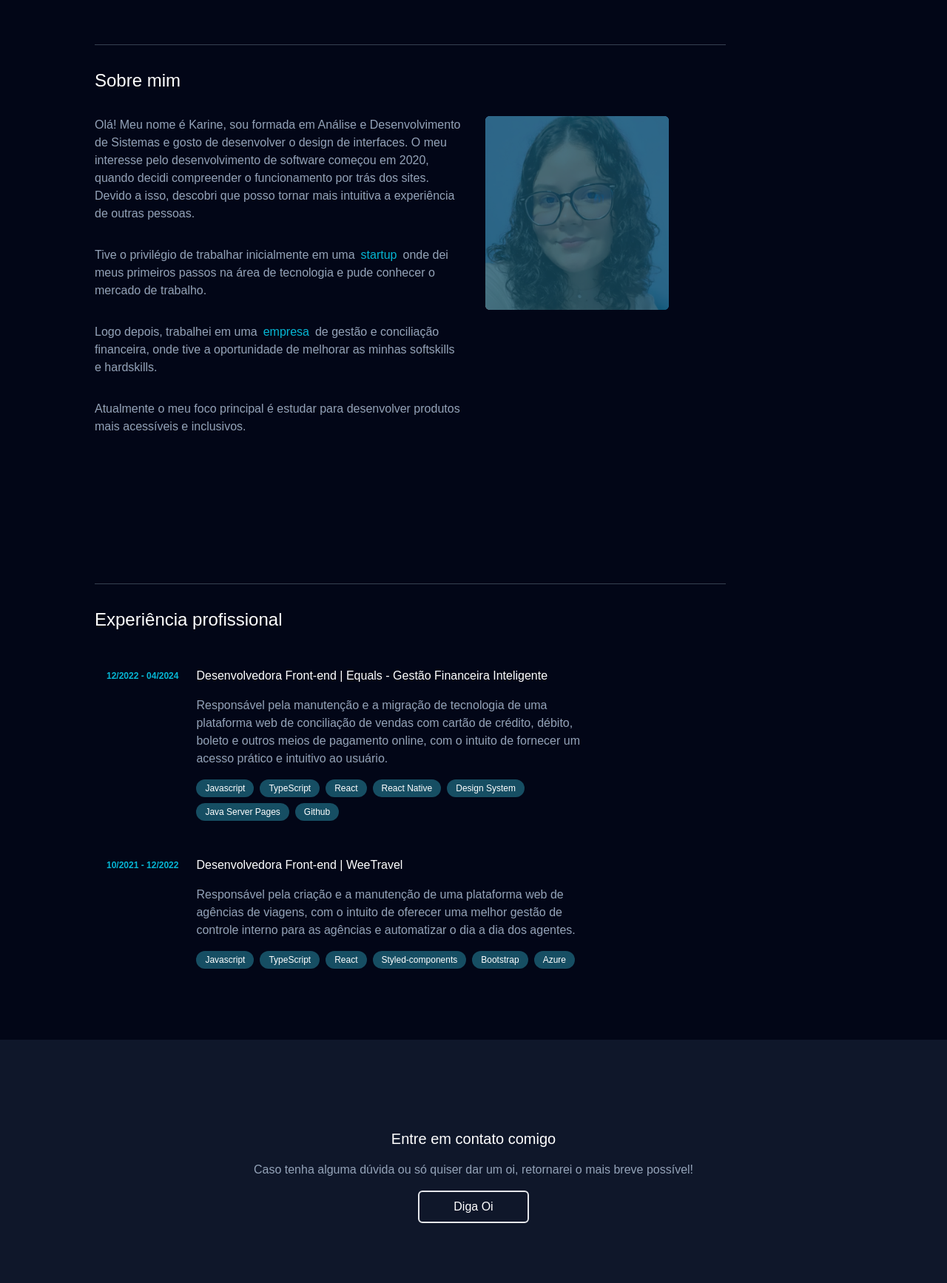
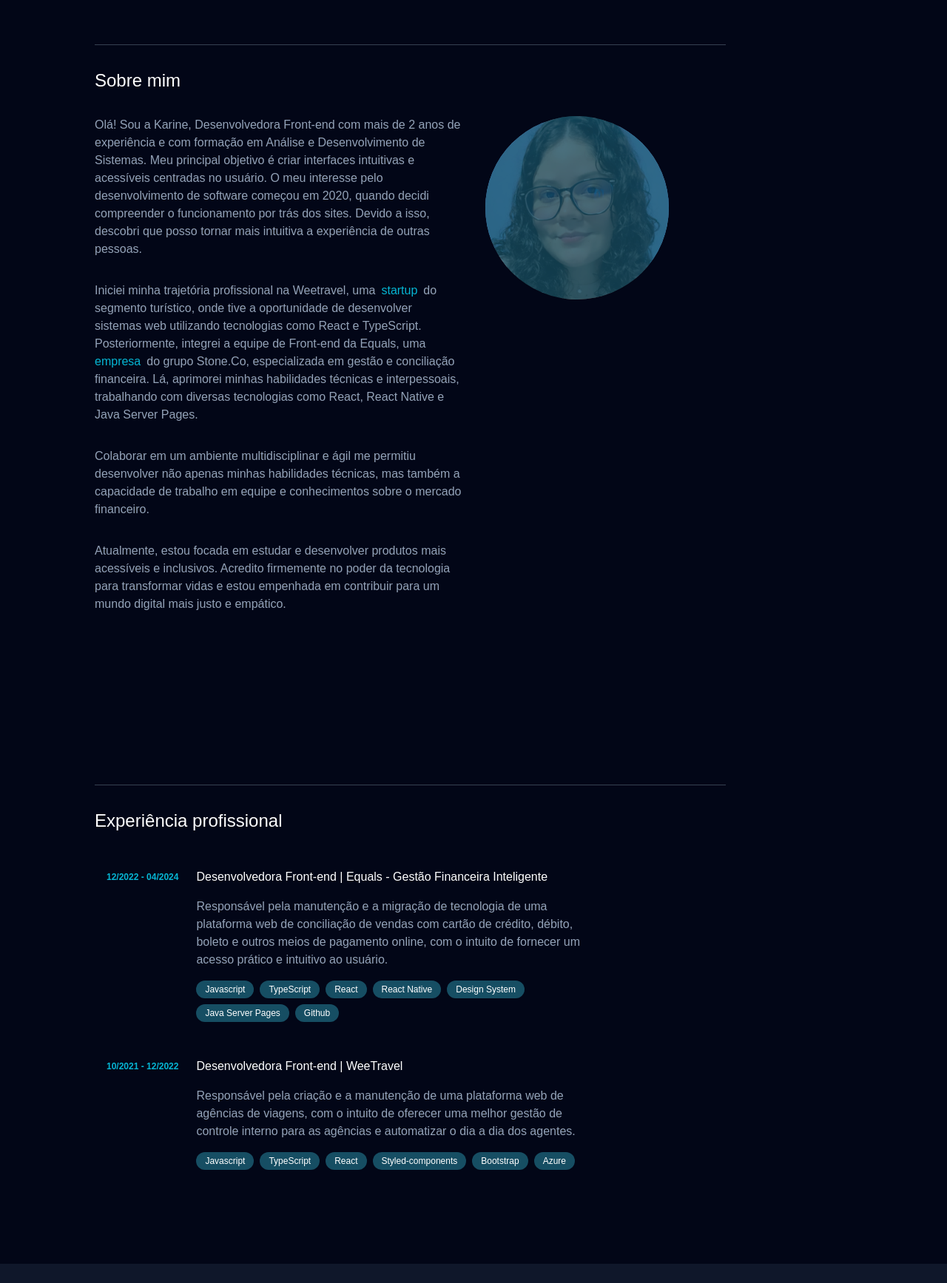
Before and after one commit to karinebrito/karinebrito.github.io, a React (Vite) app: page / in a window 1280 px wide. Shown: the part 945-2680 px from the top of the page at 74% size. Built offline with nearby package versions, Linux system fonts and the light colour scheme.

Commit message:
changing text and style

```diff
--- a/src/components/contact.tsx
+++ b/src/components/contact.tsx
@@ -33,7 +33,7 @@ const Contact = () => {
                     </p>
                 </div>
                 <div className="flex flex-col">
-                    <button onClick={openEmail} className="mt-4 p-2 text-white border-2 rounded-md transition-transform transform hover:scale-110">
+                    <button onClick={openEmail} className="mt-4 p-2 text-white rounded bg-gradient-to-r from-green-600 to-blue-500 hover:from-cyan-500 hover:to-indigo-500 transition-transform transform hover:scale-110">
                         {t('contact.say_hello')}
                     </button>
                     <div className="mt-20">
--- a/src/components/experience.tsx
+++ b/src/components/experience.tsx
@@ -18,7 +18,7 @@ const Experience = () => {
   }, [inView])
 
   return (
-    <section id="experience-section" ref={ref} className={`p-10 lg:p-20 lg:px-32 flex flex-col justify-center lg:max-h-screen transition-opacity duration-800 ease-in-out ${showContent ? "opacity-100" : "opacity-0"}`}>
+    <section id="experience-section" ref={ref} className={`p-10 lg:p-20 lg:px-32 flex flex-col justify-center lg:min-h-screen transition-opacity duration-800 ease-in-out ${showContent ? "opacity-100" : "opacity-0"}`}>
       <div className="border-b border-gray-700 w-5/6 mt-10 mb-8"></div>
       <h1 className="text-4xl xs:text-2xl text-white">{t('experience.experience')}</h1>
       <ol className="mt-8 grid lg:w-2/3 md:1/2">
--- a/src/components/hero.tsx
+++ b/src/components/hero.tsx
@@ -44,7 +44,7 @@ const Hero = () => {
         </div>
       </section>
 
-      <section id="about-section" ref={ref} className={`p-10 lg:p-20 lg:px-32 flex flex-col justify-center lg:max-h-screen transition-opacity duration-800 ease-in-out ${showContent ? "opacity-100" : "opacity-0"}`}>
+      <section id="about-section" ref={ref} className={`p-10 lg:p-20 lg:px-32 flex flex-col justify-center lg:min-h-screen transition-opacity duration-800 ease-in-out ${showContent ? "opacity-100" : "opacity-0"}`}>
         <div className="border-b border-gray-700 w-5/6 mt-10 mb-8"></div>
         <h1 className="text-4xl xs:text-2xl text-white lg:mr-4 mb-8">{t('hero.about')}</h1>
         <div className="grid lg:grid-cols-4 md:grid-cols-2 gap-8">
@@ -56,20 +56,21 @@ const Hero = () => {
                 {t('hero.startup_2')}
               </a>
               {t('hero.startup_3')}
-            </p>
-            <p className="mt-8">
               {t('hero.company_1')}
               <a href="https://equals.com.br/" target="_blank" rel="noopener noreferrer" className="mx-2 text-cyan-500 relative overflow-hidden hover-line">
                 {t('hero.company_2')}
               </a>
               {t('hero.company_3')}
             </p>
+            <p className="mt-8">
+              {t('hero.company_4')}
+            </p>
             <p className="mt-8">{t('hero.focus')}</p>
           </div>
           <div className="lg:col-span-2 md:col-span-1">
             <div className="relative">
-              <div className={`absolute inset-0 bg-cyan-900 opacity-75 lg:w-1/2 md:w-2/4 xs:mx-auto lg:m-0 rounded-md ${"hover:hidden"}`}></div>
-              <img src={HeroPic} alt="Karine Photo" className="lg:w-1/2 md:w-2/4 xs:w-fit xs:mx-auto lg:m-0 hover:scale-105 transition-transform duration-200 ease-in-out rounded-md"/>
+              <div className={`absolute inset-0 bg-cyan-900 opacity-75 lg:w-2/4 md:w-2/4 xs:mx-auto lg:m-0 rounded-full ${"hover:hidden"}`}></div>
+              <img src={HeroPic} alt="Karine Photo" className="w-full h-full object-cover lg:w-2/4 md:w-2/4 xs:w-fit xs:mx-auto lg:m-0 hover:scale-105 transition-transform duration-200 ease-in-out rounded-full" style={{ aspectRatio: '1 / 1' }} />
             </div>
           </div>
         </div>
--- a/src/locales/en/translation.json
+++ b/src/locales/en/translation.json
@@ -12,13 +12,14 @@
         "description_resume": "Focused on building high-quality digital interfaces.",
         "description_complete": "Hello! My name is Karine, I have a degree in Systems Analysis and Development and I like developing interface design. My interest in software development began in 2020, when I decided to understand the workings behind websites. Because of this, I've found that I can make other people's experience more intuitive.",
         "about": "About me",
-        "startup_1": "I had the privilege of initially working in a",
+        "startup_1": "I started my professional career at Weetravel, a",
         "startup_2": "startup",
-        "startup_3": "where I took my first steps in the technology area and got to know the job market.",
-        "company_1": "Soon after, I worked at a financial management and reconciliation",
+        "startup_3": "in the tourism sector, where I had the opportunity to develop web systems using technologies such as React and TypeScript.",
+        "company_1": " Slater, I joined the Front-end team at Equals, a",
         "company_2": "company",
-        "company_3": "where I had the opportunity to improve my softskills and hardskills.",
-        "focus": "Currently my main focus is studying to develop more accessible and inclusive products."
+        "company_3": "of the Stone.Co group, which specializes in financial management and reconciliation. There, I honed my technical and interpersonal skills, working with various technologies such as React, React Native and Java Server Pages.",
+        "company_4": "Collaborating in a multidisciplinary and agile environment allowed me to develop not only my technical skills, but also my teamwork skills and knowledge of the financial market.",
+        "focus": "I'm currently focused on studying and developing more accessible and inclusive products. I firmly believe in the power of technology to transform lives and am committed to contributing to a fairer and more empathetic digital world."
     },
     "experience": {
         "experience": "Professional experience",
@@ -29,7 +30,7 @@
     },
     "contact": {
         "contact_me": "Contact me",
-        "doubt": "If you have any questions or just want to say hello, I'll get back to you as soon as possible!",
+        "doubt": "IIf you have any questions or just want to say hi, I will respond as soon as possible!",
         "say_hello": "Say Hello"
     },
     "footer": {
--- a/src/locales/pt/translation.json
+++ b/src/locales/pt/translation.json
@@ -9,16 +9,17 @@
         "hi_my_name": "Olá, meu nome é",
         "name": "Karine Brito",
         "developer":"Desenvolvedora Front-end",
-        "description_resume": "Focada na construção de interfaces digitais de alta qualidade.",
-        "description_complete": "Olá! Meu nome é Karine, sou formada em Análise e Desenvolvimento de Sistemas e gosto de desenvolver o design de interfaces. O meu interesse pelo desenvolvimento de software começou em 2020, quando decidi compreender o funcionamento por trás dos sites. Devido a isso, descobri que posso tornar mais intuitiva a experiência de outras pessoas.",
+        "description_resume": "Apaixonada por desenvolver interfaces interativas e de alta qualidade.",
+        "description_complete": "Olá! Sou a Karine, Desenvolvedora Front-end com mais de 2 anos de experiência e com formação em Análise e Desenvolvimento de Sistemas. Meu principal objetivo é criar interfaces intuitivas e acessíveis centradas no usuário. O meu interesse pelo desenvolvimento de software começou em 2020, quando decidi compreender o funcionamento por trás dos sites. Devido a isso, descobri que posso tornar mais intuitiva a experiência de outras pessoas.",
         "about": "Sobre mim",
-        "startup_1": "Tive o privilégio de trabalhar inicialmente em uma",
+        "startup_1": "Iniciei minha trajetória profissional na Weetravel, uma",
         "startup_2": "startup",
-        "startup_3": "onde dei meus primeiros passos na área de tecnologia e pude conhecer o mercado de trabalho.",
-        "company_1": "Logo depois, trabalhei em uma",
+        "startup_3": "do segmento turístico, onde tive a oportunidade de desenvolver sistemas web utilizando tecnologias como React e TypeScript.",
+        "company_1": " Posteriormente, integrei a equipe de Front-end da Equals, uma",
         "company_2": "empresa",
-        "company_3": "de gestão e conciliação financeira, onde tive a oportunidade de melhorar as minhas softskills e hardskills.",
-        "focus": "Atualmente o meu foco principal é estudar para desenvolver produtos mais acessíveis e inclusivos."
+        "company_3": "do grupo Stone.Co, especializada em gestão e conciliação financeira. Lá, aprimorei minhas habilidades técnicas e interpessoais, trabalhando com diversas tecnologias como React, React Native e Java Server Pages.",
+        "company_4": "Colaborar em um ambiente multidisciplinar e ágil me permitiu desenvolver não apenas minhas habilidades técnicas, mas também a capacidade de trabalho em equipe e conhecimentos sobre o mercado financeiro.",
+        "focus": "Atualmente, estou focada em estudar e desenvolver produtos mais acessíveis e inclusivos. Acredito firmemente no poder da tecnologia para transformar vidas e estou empenhada em contribuir para um mundo digital mais justo e empático."
     },
     "experience": {
         "experience": "Experiência profissional",
@@ -29,7 +30,7 @@
     },
     "contact": {
         "contact_me": "Entre em contato comigo",
-        "doubt": "Caso tenha alguma dúvida ou só quiser dar um oi, retornarei o mais breve possível!",
+        "doubt": "Se tiver alguma dúvida ou só quiser dar um oi, irei responder o mais breve possível!",
         "say_hello": "Diga Oi"
     },
     "footer": {
```
